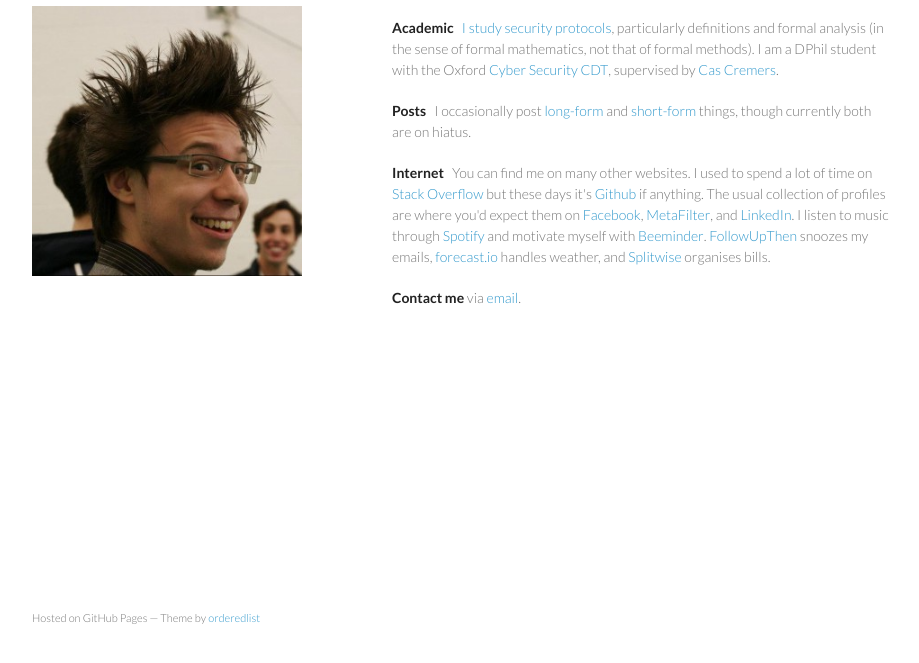
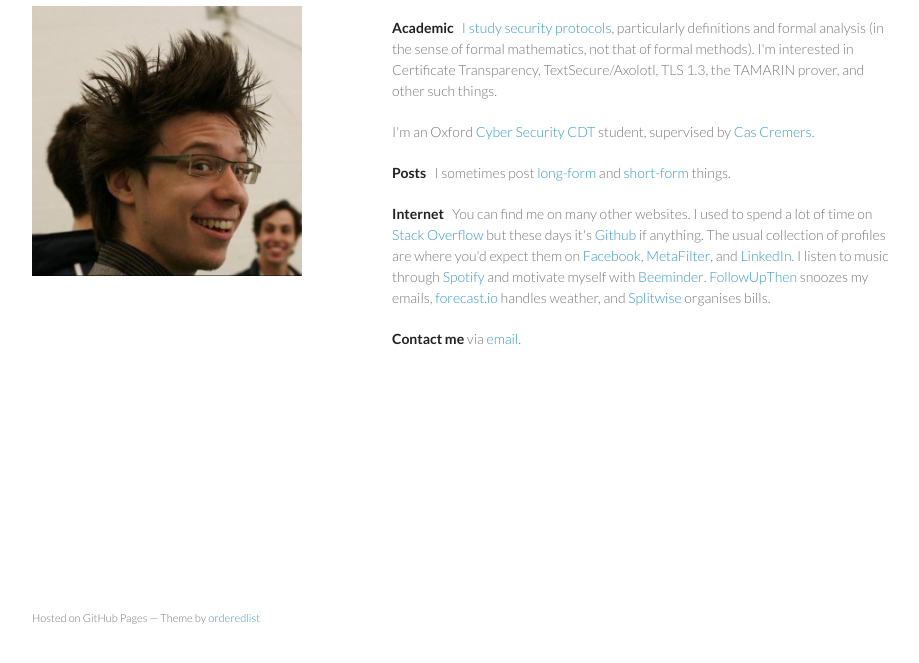
Before and after one commit to katrielalex/katrielalex.github.io, a plain HTML site: page index.html in a window 1280 px wide. Shown: the part 103-766 px from the top of the page, without its empty margins (178-1097 px from the left). Drawn offline with Linux system fonts and the light colour scheme.

Commit message:
minor changes

```diff
--- a/index.html
+++ b/index.html
@@ -22,9 +22,9 @@
       <br />
         <p>Hi, I'm Katriel.</p>
 
-<p><strong>Academic</strong>&nbsp;&nbsp;&nbsp;<a href="http://www.cs.ox.ac.uk/people/katriel.cohn-gordon/">I study security protocols</a>, particularly definitions and formal analysis (in the sense of formal mathematics, not that of formal methods). I am a DPhil student with the Oxford <a href="https://www2.cybersecurity.ox.ac.uk/cdt/">Cyber Security CDT</a>, supervised by <a href="http://www.cs.ox.ac.uk/people/cas.cremers/">Cas Cremers</a>.</p>
+<p><strong>Academic</strong>&nbsp;&nbsp;&nbsp;<a href="http://www.cs.ox.ac.uk/people/katriel.cohn-gordon/">I study security protocols</a>, particularly definitions and formal analysis (in the sense of formal mathematics, not that of formal methods). I'm interested in Certificate Transparency, TextSecure/Axolotl, TLS 1.3, the TAMARIN prover, and other such things. <p />I'm an Oxford <a href="https://www2.cybersecurity.ox.ac.uk/cdt/">Cyber Security CDT</a> student, supervised by <a href="http://www.cs.ox.ac.uk/people/cas.cremers/">Cas Cremers</a>.</p>
 
-<p><strong>Posts</strong>&nbsp;&nbsp;&nbsp;I occasionally post <a href="http://blog.katriel.co.uk/">long-form</a> and <a href="http://posts.katriel.co.uk/">short-form</a> things, though currently both are on hiatus.</p>
+<p><strong>Posts</strong>&nbsp;&nbsp;&nbsp;I sometimes post <a href="http://blog.katriel.co.uk/">long-form</a> and <a href="http://posts.katriel.co.uk/">short-form</a> things.</p>
 
 <p><strong>Internet</strong>&nbsp;&nbsp;&nbsp;You can find me on many other websites. I used to spend a lot of time on <a href="http://stackoverflow.com/users/398968/katrielalex">Stack Overflow</a> but these days it's <a href="https://github.com/katrielalex" class="user-mention">Github</a> if anything. The usual collection of profiles are where you'd expect them on <a href="https://www.facebook.com/katrielalex">Facebook</a>, <a href="https://www.metafilter.com/user/67252">MetaFilter</a>, and <a href="http://uk.linkedin.com/in/katrielalex">LinkedIn</a>. I listen to music through <a href="http://open.spotify.com/user/katrielalex">Spotify</a> and motivate myself with <a href="http://beeminder.com/katrielalex/">Beeminder</a>. <a href="https://www.followupthen.com/">FollowUpThen</a> snoozes my emails, <a href="http://forecast.io/">forecast.io</a> handles weather, and <a href="https://www.splitwise.com/">Splitwise</a> organises bills.
 
```
